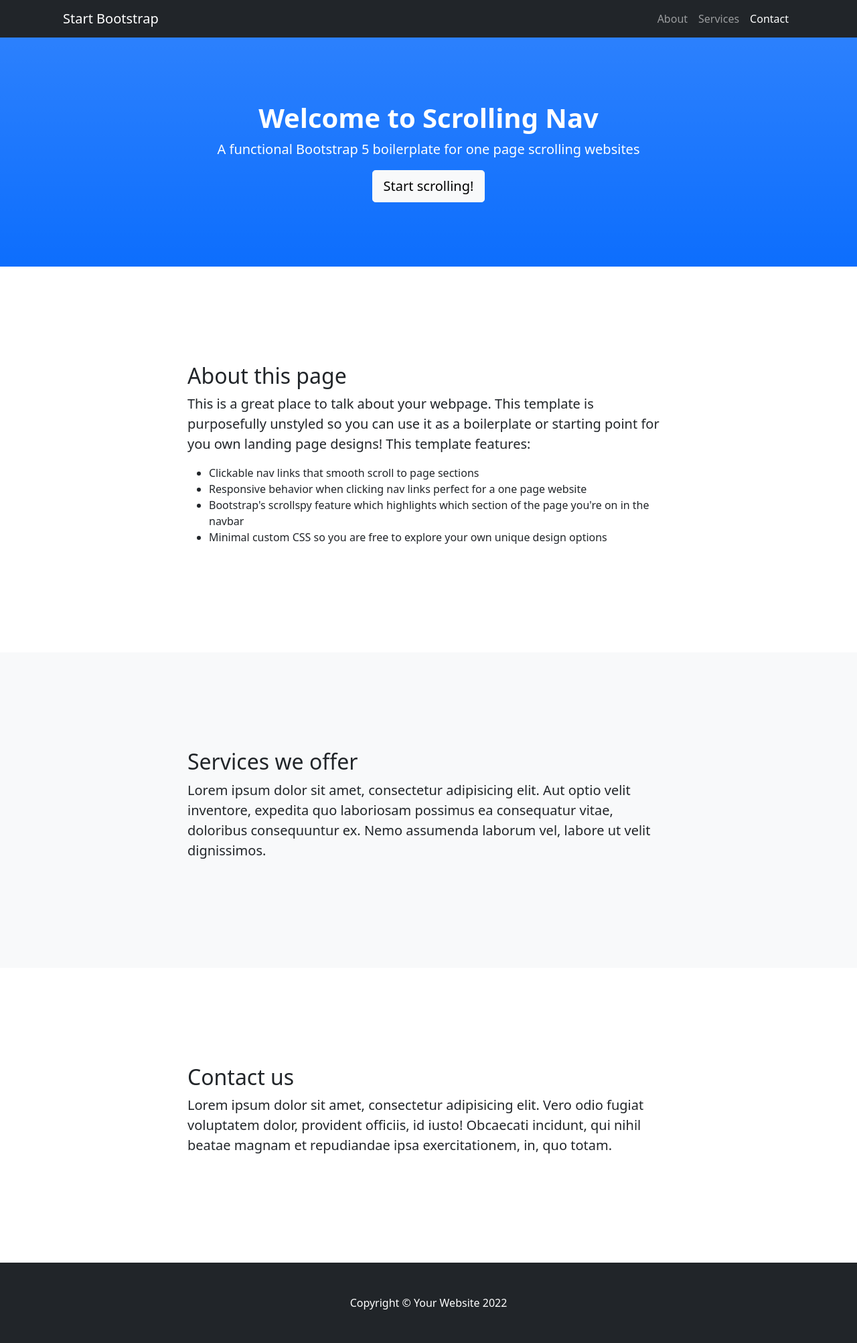
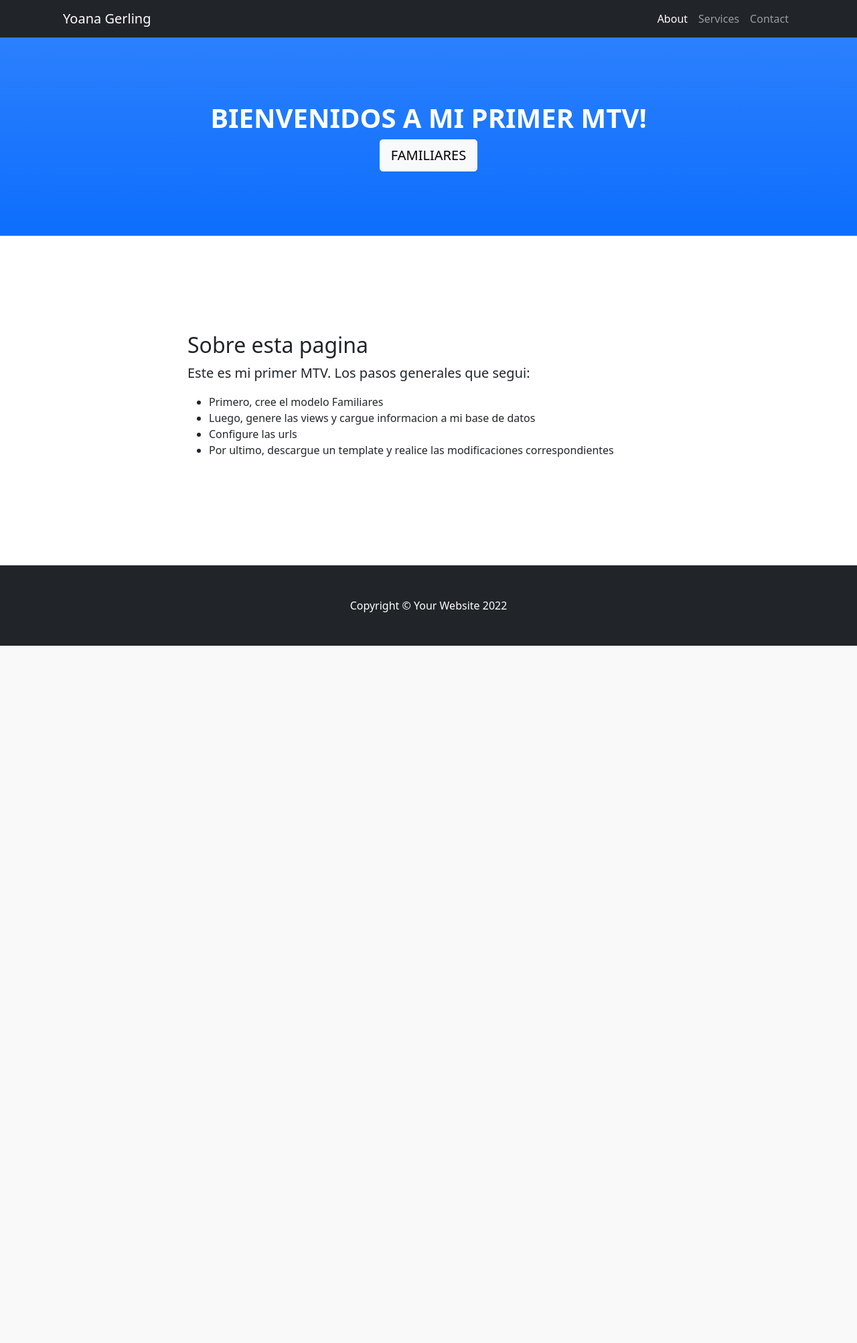
Before and after one commit to YoeGer/MTV, a Django app: page /appFamiliares/inicio/ in a window 1280 px wide. Shown: the whole page at 67% size. After the commit the page ends 964 px from the top, so only its background shows below. Run offline with Django 4.2, Linux system fonts and the light colour scheme; some libraries are stand-ins or nearby versions.

Commit message:
MOdificaciones template

```diff
--- a/appFamiliares/templates/appFamiliares/inicio.html
+++ b/appFamiliares/templates/appFamiliares/inicio.html
@@ -15,7 +15,7 @@
         <!-- Navigation-->
         <nav class="navbar navbar-expand-lg navbar-dark bg-dark fixed-top" id="mainNav">
             <div class="container px-4">
-                <a class="navbar-brand" href="#page-top">Start Bootstrap</a>
+                <a class="navbar-brand" href="#page-top">Yoana Gerling</a>
                 <button class="navbar-toggler" type="button" data-bs-toggle="collapse" data-bs-target="#navbarResponsive" aria-controls="navbarResponsive" aria-expanded="false" aria-label="Toggle navigation"><span class="navbar-toggler-icon"></span></button>
                 <div class="collapse navbar-collapse" id="navbarResponsive">
                     <ul class="navbar-nav ms-auto">
@@ -29,9 +29,9 @@
         <!-- Header-->
         <header class="bg-primary bg-gradient text-white">
             <div class="container px-4 text-center">
-                <h1 class="fw-bolder">Welcome to Scrolling Nav</h1>
-                <p class="lead">A functional Bootstrap 5 boilerplate for one page scrolling websites</p>
-                <a class="btn btn-lg btn-light" href="#about">Start scrolling!</a>
+                <h1 class="fw-bolder">BIENVENIDOS A MI PRIMER MTV!</h1>
+
+                <a class="btn btn-lg btn-light" href="{% url 'familiares' %}">FAMILIARES</a>
             </div>
         </header>
         <!-- About section-->
@@ -39,40 +39,21 @@
             <div class="container px-4">
                 <div class="row gx-4 justify-content-center">
                     <div class="col-lg-8">
-                        <h2>About this page</h2>
-                        <p class="lead">This is a great place to talk about your webpage. This template is purposefully unstyled so you can use it as a boilerplate or starting point for you own landing page designs! This template features:</p>
+                        <h2>Sobre esta pagina</h2>
+                        <p class="lead">Este es mi primer MTV. Los pasos generales que segui:</p>
                         <ul>
-                            <li>Clickable nav links that smooth scroll to page sections</li>
-                            <li>Responsive behavior when clicking nav links perfect for a one page website</li>
-                            <li>Bootstrap's scrollspy feature which highlights which section of the page you're on in the navbar</li>
-                            <li>Minimal custom CSS so you are free to explore your own unique design options</li>
+                            <li>Primero, cree el modelo Familiares</li>
+                            <li>Luego, genere las views y cargue informacion a mi base de datos</li>
+                            <li>Configure las urls </li>
+                            <li>Por ultimo, descargue un template y realice las modificaciones correspondientes</li>
+
                         </ul>
                     </div>
                 </div>
             </div>
         </section>
-        <!-- Services section-->
-        <section class="bg-light" id="services">
-            <div class="container px-4">
-                <div class="row gx-4 justify-content-center">
-                    <div class="col-lg-8">
-                        <h2>Services we offer</h2>
-                        <p class="lead">Lorem ipsum dolor sit amet, consectetur adipisicing elit. Aut optio velit inventore, expedita quo laboriosam possimus ea consequatur vitae, doloribus consequuntur ex. Nemo assumenda laborum vel, labore ut velit dignissimos.</p>
-                    </div>
-                </div>
-            </div>
-        </section>
-        <!-- Contact section-->
-        <section id="contact">
-            <div class="container px-4">
-                <div class="row gx-4 justify-content-center">
-                    <div class="col-lg-8">
-                        <h2>Contact us</h2>
-                        <p class="lead">Lorem ipsum dolor sit amet, consectetur adipisicing elit. Vero odio fugiat voluptatem dolor, provident officiis, id iusto! Obcaecati incidunt, qui nihil beatae magnam et repudiandae ipsa exercitationem, in, quo totam.</p>
-                    </div>
-                </div>
-            </div>
-        </section>
+
+
         <!-- Footer-->
         <footer class="py-5 bg-dark">
             <div class="container px-4"><p class="m-0 text-center text-white">Copyright &copy; Your Website 2022</p></div>
--- a/appFamiliares/urls.py
+++ b/appFamiliares/urls.py
@@ -3,6 +3,6 @@ from django.urls import path
 
 urlpatterns = [
     path('inicio/', inicio),
-    path('familiares/', familiares),
+    path('familiares/', familiares, name='familiares'),
 
 ]
--- a/appFamiliares/views.py
+++ b/appFamiliares/views.py
@@ -10,8 +10,9 @@ def familiares(request):
     familiar1.save()
     familiar2.save()
     familiar3.save()
-    texto= 'Familiares creados'
+    texto= f'Los familiares creados son: --- HERMANO: {familiar1.nombre} --- PAPA: {familiar2.nombre} --- MAMA: {familiar3.nombre}'
     return HttpResponse(texto)
+
 
 
 def inicio(request):
```
Also changed, not shown: db.sqlite3.
